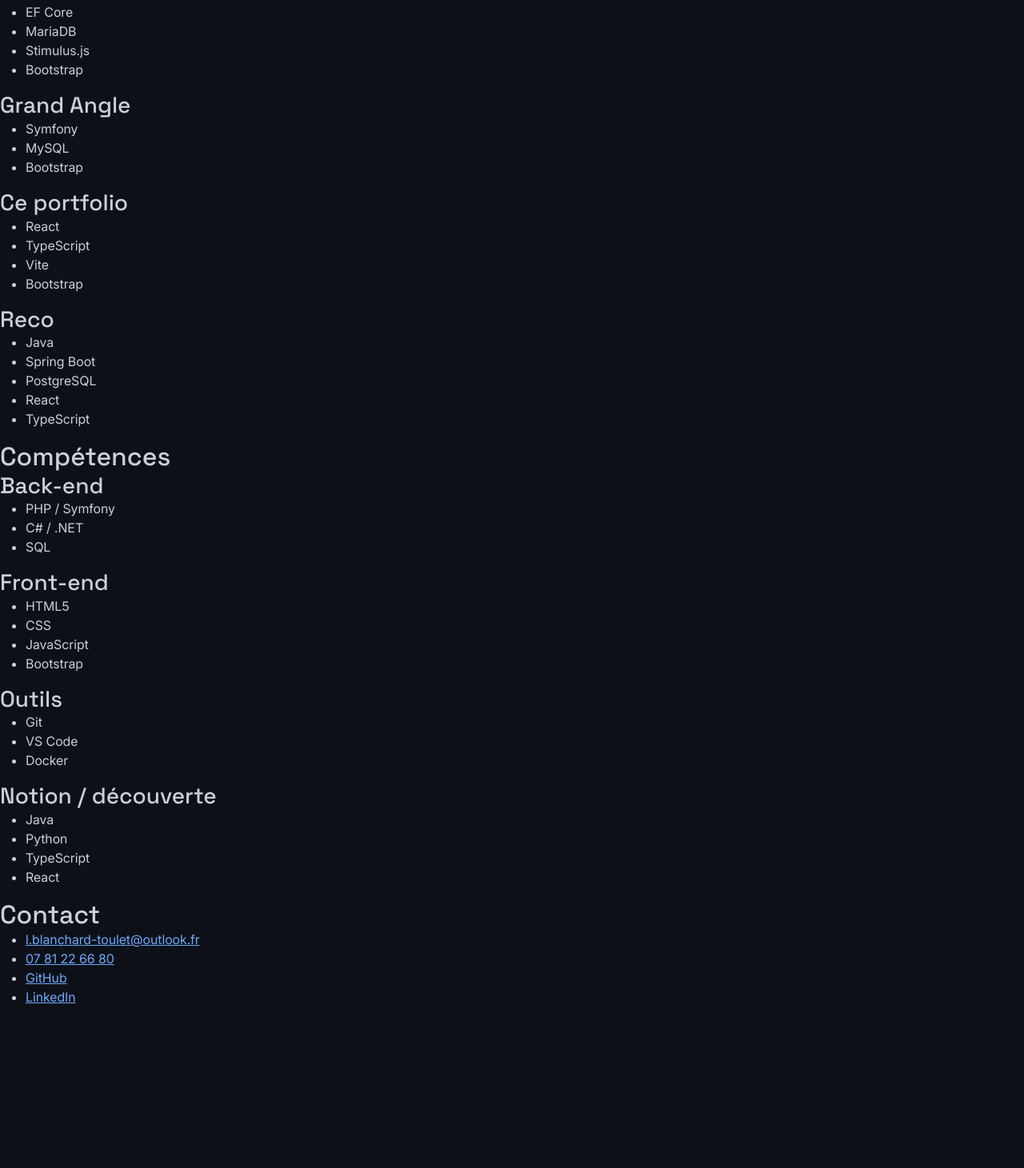
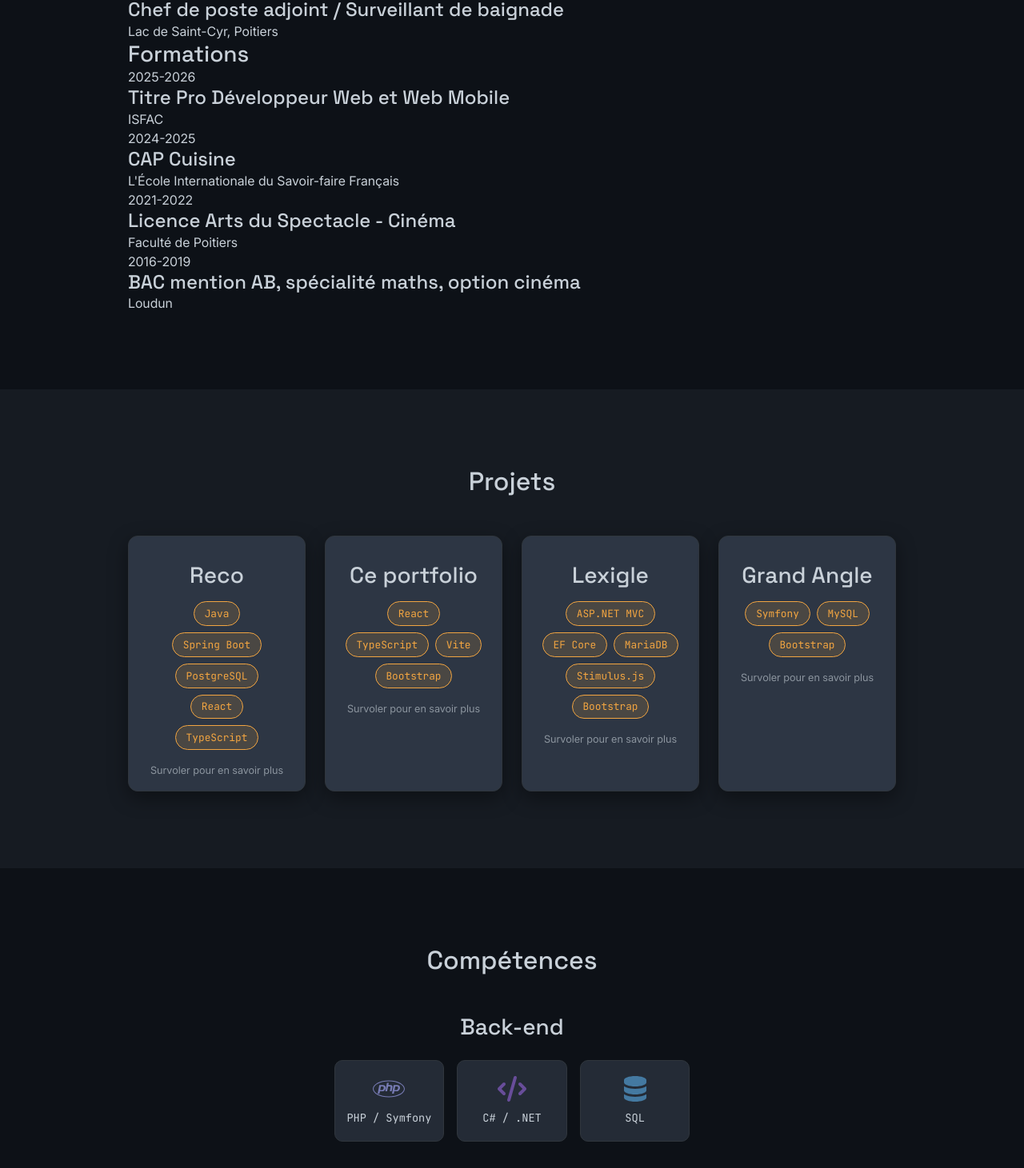
Before and after one commit to L4MI-BT/Portfolio-Lucas, a React (Vite) app: page / in a window 1280 px wide. Shown: the part 1229-2690 px from the top of the page at 80% size. Before the commit the page ends 2504 px from the top, so only its background shows below. Built offline with nearby package versions, Linux system fonts and the light colour scheme.

Commit message:
Refonte cards Projects en CSS Grid, correction bugs responsive

```diff
--- a/src/App.css
+++ b/src/App.css
@@ -1,3 +1,185 @@
-body {
-  padding-top: 76px;
+/* ==========================================================================
+   Base / Layout global des sections
+   ========================================================================== */
+
+section {
+  padding-block: 6rem;
+  padding-inline: max(1.5rem, calc((100% - 960px) / 2));
+  scroll-margin-top: 76px;
 }
+
+#accueil {
+  padding-top: 8rem;
+}
+
+section:nth-of-type(even) {
+  background-color: var(--bg-alt);
+}
+
+
+/* ==========================================================================
+   Navbar
+   ========================================================================== */
+
+.navbar {
+  border-bottom: 1px solid var(--border);
+}
+
+
+/* ==========================================================================
+   Boutons (surcharge des couleurs Bootstrap)
+   ========================================================================== */
+
+.btn-primary {
+  --bs-btn-bg: var(--accent);
+  --bs-btn-border-color: var(--accent);
+  --bs-btn-hover-bg: #d98f2e;
+  --bs-btn-hover-border-color: #d98f2e;
+  --bs-btn-active-bg: #c47f28;
+  --bs-btn-active-border-color: #c47f28;
+  --bs-btn-focus-shadow-rgb: 242, 165, 65;
+}
+
+.btn-outline-primary {
+  --bs-btn-color: var(--accent);
+  --bs-btn-border-color: var(--accent);
+  --bs-btn-hover-bg: var(--accent);
+  --bs-btn-hover-border-color: var(--accent);
+  --bs-btn-active-bg: var(--accent);
+  --bs-btn-active-border-color: var(--accent);
+}
+
+
+/* ==========================================================================
+   Compétences
+   ========================================================================== */
+
+.skill-grid {
+  display: flex;
+  flex-wrap: wrap;
+  justify-content: center;
+  gap: 1rem;
+  max-width: 700px;
+  margin: 0 auto;
+}
+
+.competences-groupe {
+  background-color: var(--card-bg);
+}
+
+.skill-card {
+  flex: 0 1 110px;
+  display: flex;
+  flex-direction: column;
+  align-items: center;
+  gap: 0.6rem;
+  background-color: var(--card-bg);
+  border: 1px solid var(--border);
+  border-radius: 10px;
+  padding: 1.2rem 0.8rem;
+  transition: transform 0.15s ease, border-color 0.15s ease;
+}
+
+.skill-card:hover {
+  transform: translateY(-4px);
+  border-color: var(--accent);
+}
+
+.skill-icon {
+  font-size: 2rem;
+}
+
+.skill-card span {
+  font-family: var(--font-mono);
+  font-size: 0.85rem;
+  text-align: center;
+  color: var(--text);
+}
+
+/* ==========================================================================
+   Projets
+   ========================================================================== */
+
+.projects-grid {
+  display: grid;
+  grid-template-columns: repeat(4, 1fr);
+  gap: 1.5rem;
+}
+
+@media (max-width: 992px) {
+  .projects-grid {
+    grid-template-columns: repeat(2, 1fr);
+  }
+}
+
+@media (max-width: 576px) {
+  .projects-grid {
+    grid-template-columns: 1fr;
+  }
+}
+
+.project-card-container {
+  perspective: 1200px;
+  height: 320px;
+}
+
+.project-card {
+  position: relative;
+  width: 100%;
+  height: 100%;
+  transition: transform 0.6s;
+  transform-style: preserve-3d;
+}
+
+.project-card-container:hover .project-card {
+  transform: rotateY(180deg);
+}
+
+.project-face {
+  position: absolute;
+  inset: 0;
+  backface-visibility: hidden;
+  background-color: var(--project-card-bg);
+  border: 1px solid var(--border);
+  border-radius: 12px;
+  padding: 1.5rem;
+  display: flex;
+  flex-direction: column;
+  box-shadow: 0 8px 24px rgba(0, 0, 0, 0.4);
+  overflow-wrap: break-word;
+}
+
+.project-recto {
+  align-items: center;
+  justify-content: flex-start;
+  text-align: center;
+  gap: 1rem;
+  padding-top: 2rem;
+}
+
+.project-verso {
+  justify-content: space-between;
+  transform: rotateY(180deg);
+}
+
+.project-hint {
+  font-size: 0.8rem;
+  color: var(--text-muted);
+}
+
+.projet-technos {
+  display: flex;
+  flex-wrap: wrap;
+  justify-content: center;
+  gap: 0.5rem;
+}
+
+.tech-badge {
+  background-color: color-mix(in srgb, var(--accent) 15%, transparent);
+  border: 1px solid var(--accent);
+  color: var(--accent);
+  border-radius: 20px;
+  padding: 0.3rem 0.8rem;
+  font-family: var(--font-mono);
+  font-size: 0.8rem;
+}
--- a/src/components/Navbar.tsx
+++ b/src/components/Navbar.tsx
@@ -19,6 +19,9 @@
                 <a className="nav-link" href="#a-propos">À propos</a>
               </li>
               <li className="nav-item">
+                <a className="nav-link" href="#parcours">Mon parcours</a>
+              </li>
+              <li className="nav-item">
                 <a className="nav-link" href="#projets">Projets</a>
               </li>
               <li className="nav-item">
--- a/src/components/ProjectCard.tsx
+++ b/src/components/ProjectCard.tsx
@@ -1,5 +1,3 @@
-import { useState } from 'react'
-
 type Projet = {
   titre: string
   description: string
@@ -10,35 +8,36 @@
 }
 
 function ProjectCard({ projet }: { projet: Projet }) {
-  const [isFlipped, setIsFlipped] = useState(false)
+  return (
+    <div className="project-card-container">
+      <div className="project-card">
 
-  return (
-    <div className="projet-card" onClick={() => setIsFlipped(!isFlipped)}>
-      {!isFlipped ? (
-        <div className="projet-recto">
+        <div className="project-face project-recto">
           <h3>{projet.titre}</h3>
-          <ul className="projet-technos">
+          <div className="projet-technos">
             {projet.technos.map((tech) => (
-              <li key={tech}>{tech}</li>
+              <span key={tech} className="tech-badge">{tech}</span>
             ))}
-          </ul>
+          </div>
+          <span className="project-hint">Survoler pour en savoir plus</span>
         </div>
-      ) : (
-        <div className="projet-verso">
+
+        <div className="project-face project-verso">
           <p>{projet.description}</p>
           {projet.lien && (
-            <a href={projet.lien} target="_blank" rel="noopener noreferrer" onClick={(e) => e.stopPropagation()}>
+            <a href={projet.lien} target="_blank" rel="noopener noreferrer">
               Voir le code
             </a>
           )}
           {projet.document && (
-            <a href={projet.document} target="_blank" rel="noopener noreferrer" onClick={(e) => e.stopPropagation()}>
+            <a href={projet.document} target="_blank" rel="noopener noreferrer">
               Voir mon mémoire
             </a>
           )}
           {projet.statut && <p className="projet-statut">{projet.statut}</p>}
         </div>
-      )}
+
+      </div>
     </div>
   )
 }
--- a/src/components/Projects.tsx
+++ b/src/components/Projects.tsx
@@ -1,4 +1,4 @@
-import ProjectCard from "./ProjectCard"
+import ProjectCard from './ProjectCard'
 
 type Projet = {
   titre: string
@@ -10,6 +10,18 @@
 }
 
 const projets: Projet[] = [
+  {
+    titre: 'Reco',
+    description: 'Réseau social de recommandations culturelles (musique, films, recettes). Projet personnel en cours de développement.',
+    technos: ['Java', 'Spring Boot', 'PostgreSQL', 'React', 'TypeScript'],
+    statut: 'En cours de développement',
+  },
+  {
+    titre: 'Ce portfolio',
+    description: 'Le site que tu es en train de regarder ! Développé avec React, TypeScript et Bootstrap.',
+    technos: ['React', 'TypeScript', 'Vite', 'Bootstrap'],
+    lien: 'https://github.com/L4MI-BT/Portfolio-Lucas',
+  },
   {
     titre: 'Lexigle',
     description: "Glossaire d'acronymes collaboratif interne, développé lors de mon stage chez Crédit Agricole Touraine-Poitou (Lab'TP). De la modélisation des données au déploiement.",
@@ -23,27 +35,17 @@
     technos: ['Symfony', 'MySQL', 'Bootstrap'],
     lien: 'https://github.com/L4MI-BT/Grand_Angle_Symfony',
   },
-  {
-    titre: 'Ce portfolio',
-    description: 'Le site que tu es en train de regarder ! Développé avec React, TypeScript et Bootstrap.',
-    technos: ['React', 'TypeScript', 'Vite', 'Bootstrap'],
-    lien: 'https://github.com/L4MI-BT/Portfolio-Lucas',
-  },
-  {
-    titre: 'Reco',
-    description: 'Réseau social de recommandations culturelles (musique, films, recettes). Projet personnel en cours de développement.',
-    technos: ['Java', 'Spring Boot', 'PostgreSQL', 'React', 'TypeScript'],
-    statut: 'En cours de développement',
-  },
 ]
 
 function Projects() {
   return (
     <section id="projets">
-      <h2>Projets</h2>
-      {projets.map((projet) => (
-        <ProjectCard key={projet.titre} projet={projet} />
-      ))}
+      <h2 className="text-center mb-5">Projets</h2>
+      <div className="projects-grid">
+        {projets.map((projet) => (
+          <ProjectCard key={projet.titre} projet={projet} />
+        ))}
+      </div>
     </section>
   )
 }
--- a/src/components/Skills.tsx
+++ b/src/components/Skills.tsx
@@ -1,50 +1,71 @@
-const competences = {
-  backend: ['PHP / Symfony', 'C# / .NET', 'SQL'],
-  frontend: ['HTML5', 'CSS', 'JavaScript', 'Bootstrap'],
-  outils: ['Git', 'VS Code', 'Docker'],
-  decouverte: ['Java', 'Python', 'TypeScript', 'React'],
+import { FontAwesomeIcon } from '@fortawesome/react-fontawesome'
+import {
+  faPhp, faHtml5, faCss3Alt, faJs, faBootstrap,
+  faGitAlt, faDocker, faJava, faPython, faReact, faTypescript,
+} from '@fortawesome/free-brands-svg-icons'
+import { faDatabase, faCode } from '@fortawesome/free-solid-svg-icons'
+import type { IconDefinition } from '@fortawesome/fontawesome-svg-core'
+
+type Competence = {
+  nom: string
+  icone: IconDefinition
+  couleur: string
+}
+
+const competences: Record<string, Competence[]> = {
+  backend: [
+    { nom: 'PHP / Symfony', icone: faPhp, couleur: '#777bb4' },
+    { nom: 'C# / .NET', icone: faCode, couleur: '#684d9a' },
+    { nom: 'SQL', icone: faDatabase, couleur: '#4479a1' },
+  ],
+  frontend: [
+    { nom: 'HTML5', icone: faHtml5, couleur: '#e34f26' },
+    { nom: 'CSS', icone: faCss3Alt, couleur: '#1572b6' },
+    { nom: 'JavaScript', icone: faJs, couleur: '#f7df1e' },
+    { nom: 'Bootstrap', icone: faBootstrap, couleur: '#7952b3' },
+  ],
+  outils: [
+    { nom: 'Git', icone: faGitAlt, couleur: '#f05032' },
+    { nom: 'VS Code', icone: faCode, couleur: '#007acc' },
+    { nom: 'Docker', icone: faDocker, couleur: '#2496ed' },
+  ],
+  decouverte: [
+    { nom: 'Java', icone: faJava, couleur: '#f89820' },
+    { nom: 'Python', icone: faPython, couleur: '#3776ab' },
+    { nom: 'TypeScript', icone: faTypescript, couleur: '#3178c6' },
+    { nom: 'React', icone: faReact, couleur: '#61dafb' },
+  ],
 }
 
 function Skills() {
+  const groupes = [
+    { titre: 'Back-end', liste: competences.backend },
+    { titre: 'Front-end', liste: competences.frontend },
+    { titre: 'Outils', liste: competences.outils },
+    { titre: 'Notion / découverte', liste: competences.decouverte },
+  ]
+
   return (
     <section id="competences">
-      <h2>Compétences</h2>
+      <h2 className="text-center mb-5">Compétences</h2>
 
-      <div className="competences-groupe">
-        <h3>Back-end</h3>
-        <ul>
-          {competences.backend.map((skill) => (
-            <li key={skill}>{skill}</li>
-          ))}
-        </ul>
-      </div>
-
-      <div className="competences-groupe">
-        <h3>Front-end</h3>
-        <ul>
-          {competences.frontend.map((skill) => (
-            <li key={skill}>{skill}</li>
-          ))}
-        </ul>
-      </div>
-
-      <div className="competences-groupe">
-        <h3>Outils</h3>
-        <ul>
-          {competences.outils.map((skill) => (
-            <li key={skill}>{skill}</li>
-          ))}
-        </ul>
-      </div>
-
-      <div className="competences-groupe">
-        <h3>Notion / découverte</h3>
-        <ul>
-          {competences.decouverte.map((skill) => (
-            <li key={skill}>{skill}</li>
-          ))}
-        </ul>
-      </div>
+      {groupes.map((groupe) => (
+        <div className="mb-5" key={groupe.titre}>
+          <h3 className="text-center mb-4">{groupe.titre}</h3>
+          <div className="skill-grid">
+            {groupe.liste.map((comp) => (
+              <div className="skill-card" key={comp.nom}>
+                <FontAwesomeIcon
+                  icon={comp.icone}
+                  style={{ color: comp.couleur }}
+                  className="skill-icon"
+                />
+                <span>{comp.nom}</span>
+              </div>
+            ))}
+          </div>
+        </div>
+      ))}
     </section>
   )
 }
--- a/src/index.css
+++ b/src/index.css
@@ -49,24 +49,6 @@
   --font-mono: 'JetBrain_Mono', ui-monospace, monospace;
 }
 
-[data-bs-theme="dark"] {
-  --bg: #0d1117;
-  --bg-alt: #161b22;
-  --text: #c9d1d9;
-  --text-muted: #8b949e;
-  --border: #30363d;
-  --accent: #f2a541;
-}
-
-[data-bs-theme="light"] {
-  --bg: #ffffff;
-  --bg-alt: #f6f8fa;
-  --text: #1f2328;
-  --text-muted: #57606a;
-  --border: #d0d7de;
-  --accent: #d4831f;
-}
-
 * {
   box-sizing: border-box;
 }
@@ -98,3 +80,25 @@
 p {
   margin: 0;
 }
+
+[data-bs-theme="dark"] {
+  --bg: #0d1117;
+  --bg-alt: #161b22;
+  --card-bg: #242b36;
+  --project-card-bg: #2d3644;
+  --text: #c9d1d9;
+  --text-muted: #8b949e;
+  --border: #30363d;
+  --accent: #f2a541;
+}
+
+[data-bs-theme="light"] {
+  --bg: #ffffff;
+  --bg-alt: #f6f8fa;
+  --card-bg: #ffffff;
+  --project-card-bg: #e4e8ec;
+  --text: #1f2328;
+  --text-muted: #57606a;
+  --border: #d0d7de;
+  --accent: #d4831f;
+}
```
